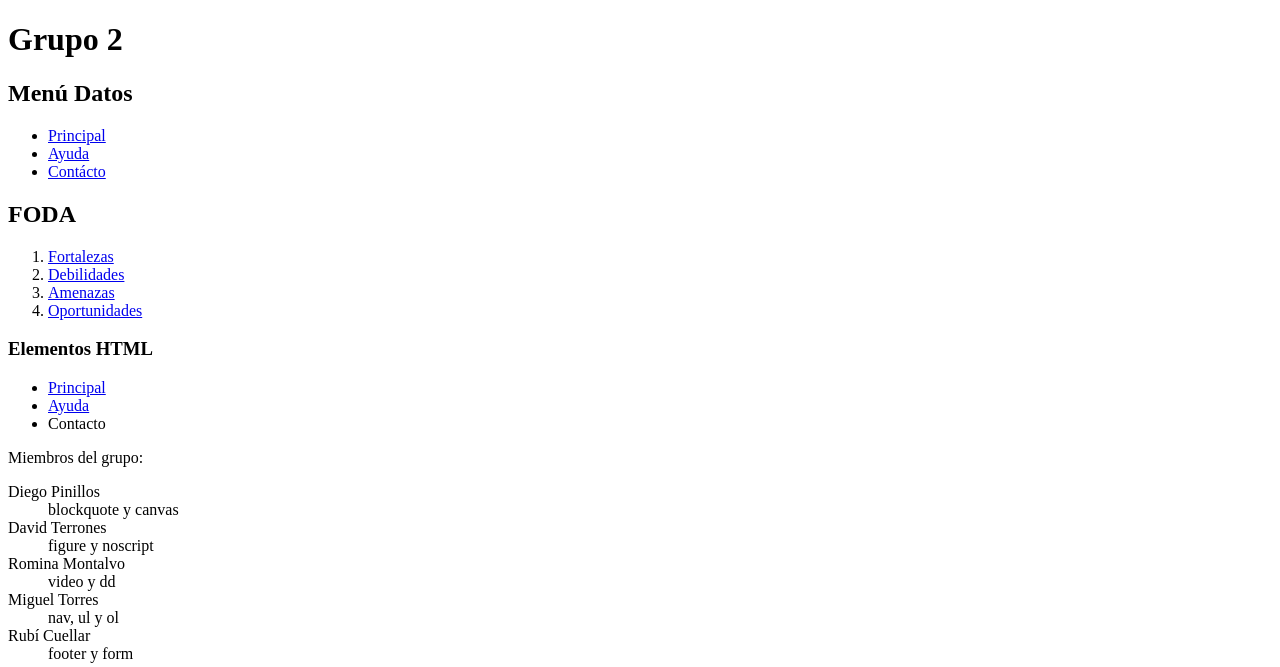
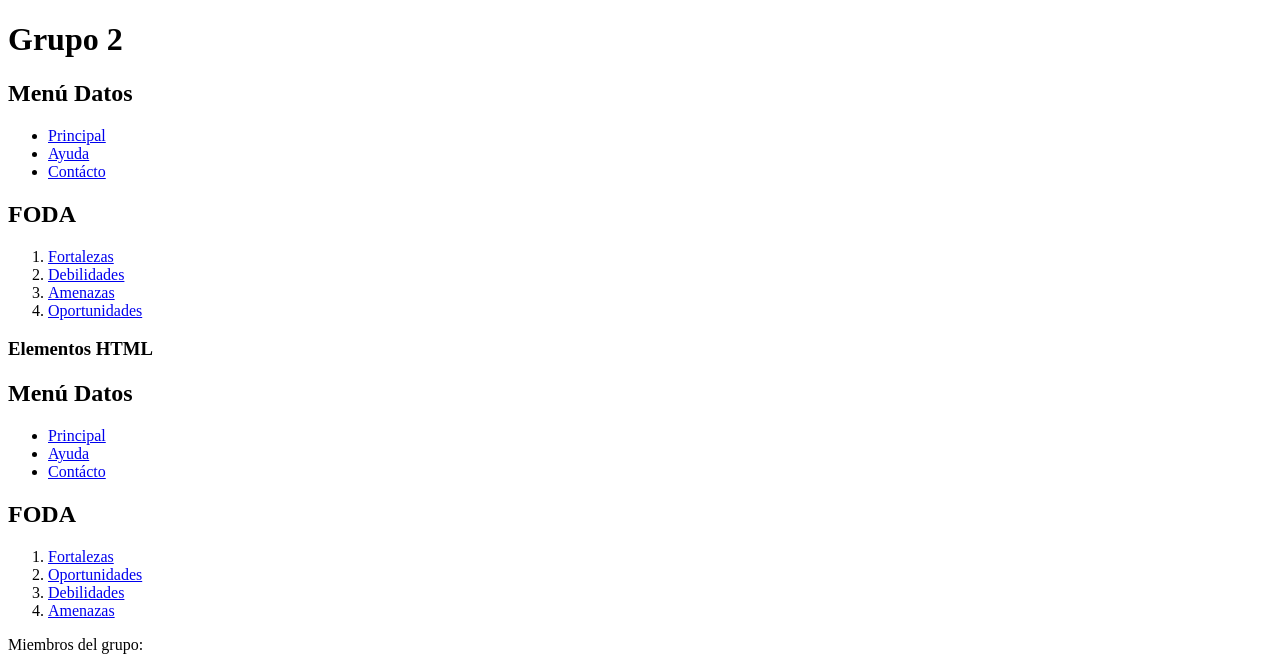
Before and after one commit to dpinillos/dpinillos.github.io, a plain HTML site: page elementos.html in a window 1280 px wide. Shown: the top 667 px of the page. Drawn offline with Linux system fonts and the light colour scheme.

Commit message:
version5

```diff
--- a/elementos.html
+++ b/elementos.html
@@ -28,13 +28,21 @@
          </header>
 
         <h3>Elementos HTML</h3>
-    </header>
-        <nav>
+        <header>
+            <nav><h1>Menú Datos</h1>
                <ul id="Menú">
                  <li><a href="https://campusdigital.certus.edu.pe/login/index.php">Principal</a></li>
                  <li><a href="x">Ayuda</a></li>
-             <li>Contacto</li>
+                 <li><a href="x">Contácto</a> </li>
                </ul>
+            </nav>
+            <nav><h1>FODA</h1>
+               <ol>
+                   <li><a href="#">Fortalezas</a></li>
+                   <li><a href="#">Oportunidades</a></li>
+                   <li><a href="#">Debilidades</a></li>
+                   <li><a href="#">Amenazas</a></li>
+               </ol>
             </nav>
          </header>
 
```
Lines whose indentation alone changed are shown as unchanged.
